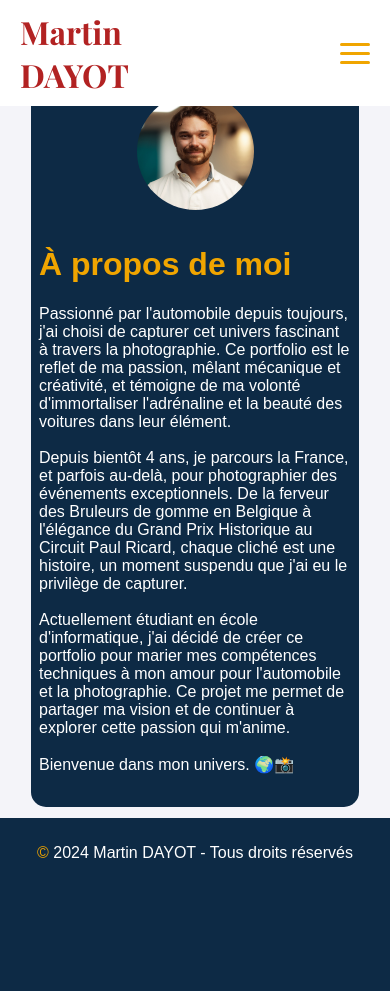
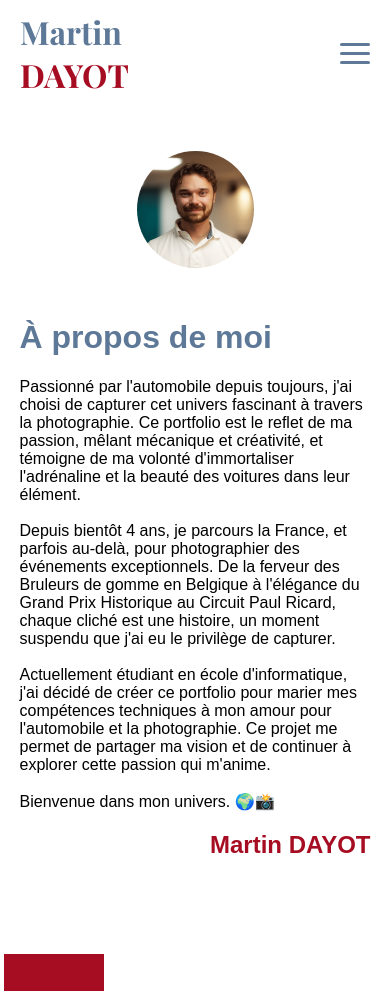
Before and after one commit to Nawaank/PortFolio, a PHP site: page / in a window 390 px wide. Shown: the top 991 px of the page. Before the commit the page ends 858 px from the top, so only its background shows below. Run offline with PHP 8.4, Linux system fonts and the light colour scheme.

Commit message:
ci: page presentation finish

```diff
--- a/assets/css/header.css
+++ b/assets/css/header.css
@@ -9,7 +9,6 @@ header {
     color: white;
     padding: 10px 20px;
     width: -webkit-fill-available;
-    position: fixed;
     z-index: 1000;
 }
 
@@ -23,7 +22,11 @@ nav {
     font-size: 2rem;
     font-weight: bold;
     font-family: 'Playfair Display', serif;
-    color: firebrick;
+    color: #5E7897;
+}
+
+.title span{
+    color: #A70D22;
 }
 
 .burger {
@@ -38,7 +41,7 @@ nav {
     display: block;
     width: 30px;
     height: 3px;
-    background-color: #f0a500;
+    background-color: #5E7897;
     border-radius: 5px;
     transition: transform 0.3s ease, background-color 0.3s ease;
 }
@@ -83,8 +86,8 @@ nav {
         top: 0; /* Placer le menu juste en haut, à la même position que le header */
         left: 0;
         width: 100%; /* Prendre toute la largeur de l'écran */
-        background-color: #0D2A45;
-        margin: 55px 0 10px; /* Ajuster l'espace intérieur : 60px pour compenser la hauteur du header */
+        background-color: #ffffff;
+        margin: 100px 0 10px;
         z-index: 1000;
         align-items: center;
         gap: 0;
@@ -94,21 +97,25 @@ nav {
         display: flex; /* Afficher le menu quand actif */
     }
 
+    .menu li a {
+        text-decoration: none;
+        color: #5E7897;
+        background-color: #ffffff;
+        padding: 10px 20px; /* Ajouter de l'espace autour des liens */
+        font-size: 1.2rem;
+    }
+
     .menu li {
         text-align: center;
         width: 100%;
         padding: 10px 0;
-        border-bottom: 1px solid #ccc;
+        border-bottom: 1px solid #5E7897;
     }
 
     .menu li:last-child {
         border-bottom: none; /* Supprimer la bordure du dernier élément */
     }
 
-    .menu li a {
-        padding: 10px 20px; /* Ajouter de l'espace autour des liens */
-        font-size: 1.2rem;
-    }
 
     .burger {
         display: flex; /* Afficher le bouton burger sur petit écran */
--- a/assets/css/presentation.css
+++ b/assets/css/presentation.css
@@ -1,37 +1,85 @@
-.presentation{
-    background-color: #0D2A45;
-    color: white;
-    padding: 2vh 2vw;
-    margin: 9vh 0 3vw 0;
-    width: 80vw;
+main{
     display: flex;
     flex-direction: row;
-    border-radius: 15px;
+    justify-content: space-between;
+    align-items: center;
+    background-color: #ffffff;
+    padding: 30px;
+}
+main img{
+    position: relative;
+    z-index: 2;
+    height: 500px;
+    object-fit: cover;
+}
+.illustration{
+    margin:0 50px;
+}
+.illustration::before{
+    display: flex;
+    content: "";
+    position: relative;
+    width: 100px;
+    height: 100px;
+    background-color: #A70D22;
+    right: 20px;
+    top: 75px;
+    z-index: 1;
+}
+.illustration::after{
+    display: flex;
+    content: "";
+    position: relative;
+    width: 100px;
+    height: 100px;
+    background-color: #A70D22;
+    left: 255px;
+    bottom: 85px;
+    z-index: 1;
+}
+.presentation{
+    color: rgb(0, 0, 0);
+    display: flex;
+    flex-direction: column;
     gap: 15px;
     align-items: center;
+    width: 60vw;
 }
 .text{
     width: 70%;
 }
+.text h2{
+    text-align: end;
+    color: #A70D22;
+}
 .presentation img{
-    width: 20vw;
-    height: 20vw;
+    width: 15vw;
+    height: 15vw;
     object-fit:cover;
     border-radius: 50%;
     z-index: 1;
 }
 
 .presentation h1{
-    color: #f0a500;
+    color: #5E7897;
 }
 
 @media screen and (max-width: 768px) {
+    main{
+        flex-direction: column;
+    }
+    main img{
+        width: 80vw;
+        height: 60vh;
+        object-fit: cover;
+        margin: 15px;
+    }
     .presentation{
-        flex-direction: column-reverse;
+        flex-direction: column;
         align-items: center;
     }
     .text{
-        width: 100%;
+        width: 90vw;
     }
     .presentation img{
         width: 30vw;
--- a/index.html
+++ b/index.html
@@ -31,10 +31,10 @@
                 </ul>
             </nav>
         </header>
-    <body>
-        <div class="allContainer">
+        <main>
             <div class="presentation" id="presentation">
-                <div class="text"">
+                <img src="assets/images/photo_cv.jpg" alt="photo cv">
+                <div class="text">
                     <h1>À propos de moi</h1>
                     <p>
                             Passionné par l'automobile depuis toujours, j'ai choisi de capturer cet univers fascinant à travers la photographie. Ce portfolio est le reflet de ma passion, mêlant mécanique et créativité, et témoigne de ma volonté d'immortaliser l'adrénaline et la beauté des voitures dans leur élément.</br></br>
@@ -45,11 +45,14 @@
 
                             Bienvenue dans mon univers. 🌍📸
                         </p>
-                </div>
-                <img src="assets/images/photo_cv.jpg" alt="photo cv">
+                        <h2>Martin DAYOT</h2>
                     </div>
                 </div>
-    </body>
+                <div class="illustration">
+                    <img src="assets/images/supra_mk5.jpg" alt="supra">
+                </div>
+
+        </main>
         <footer>
             <p><span>&copy;</span> 2024 Martin DAYOT - Tous droits réservés</p>
         </footer>
```
Also changed, not shown: 1 other file. Lines whose indentation alone changed are shown as unchanged.
